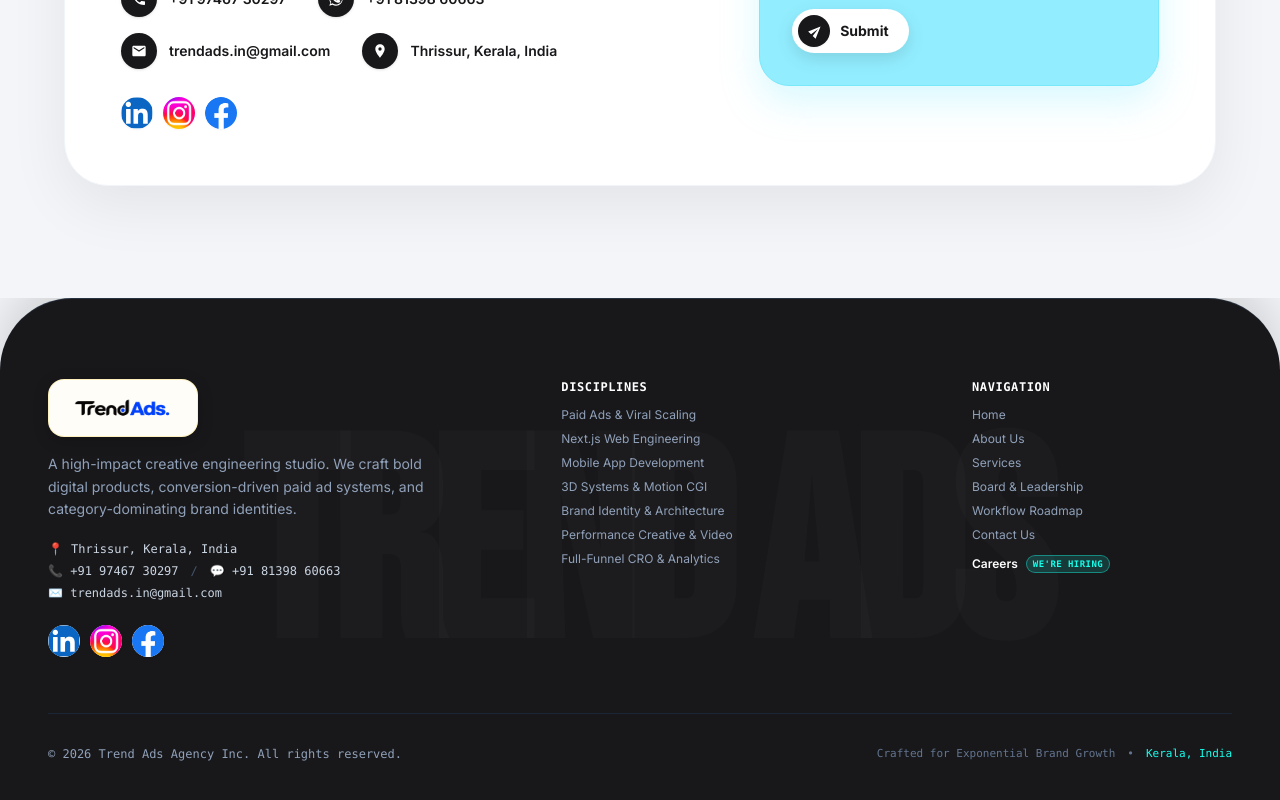
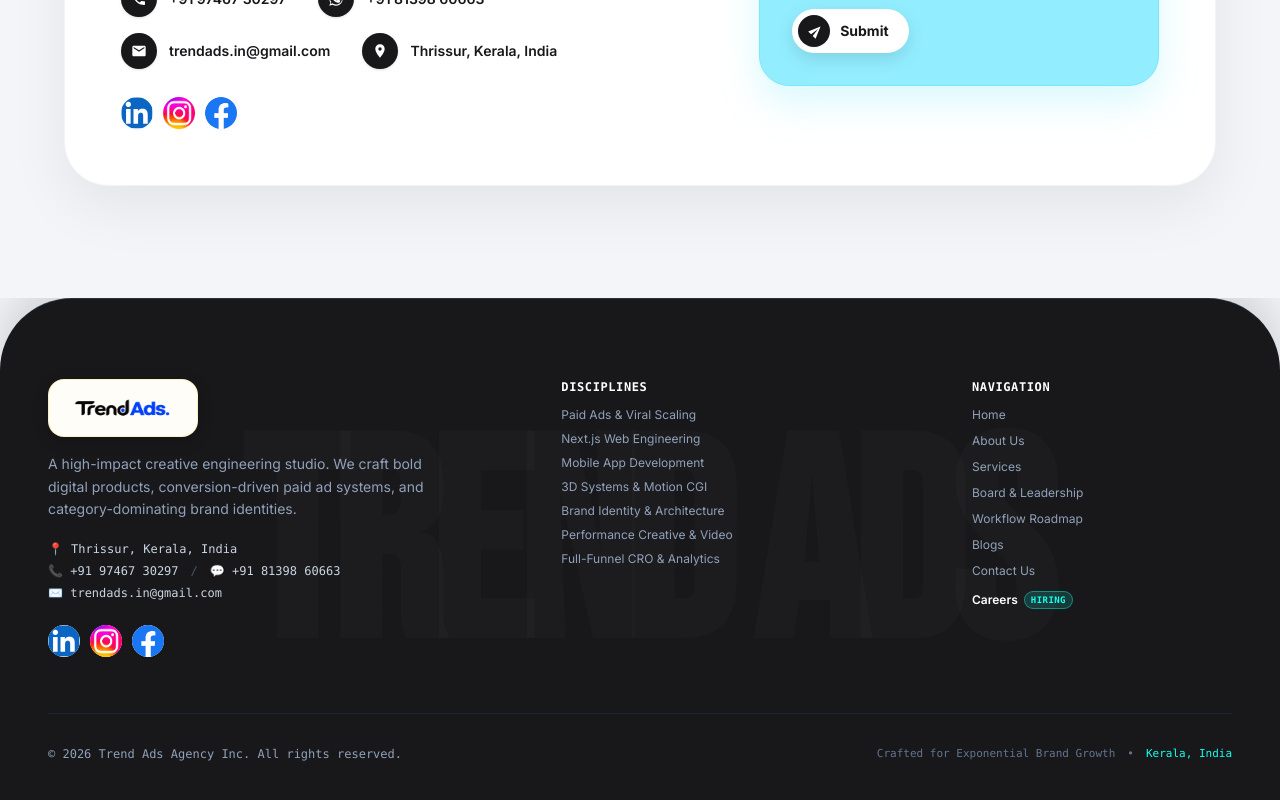
Before and after one commit to Trend-Ads/TrendAds-2.0, a Next.js app: page / in a window 1280 px wide. Shown: the part 8085-8885 px from the top of the page. Built offline with nearby package versions, Linux system fonts and the light colour scheme.

Commit message:
feat(footer) - updated on the footer - 002

```diff
--- a/src/components/footer/Footer.tsx
+++ b/src/components/footer/Footer.tsx
@@ -127,8 +127,8 @@ export default function Footer() {
             </div>
           </div>
 
-          {/* Column 2: Core Disciplines (Expanded) */}
-          <div className="lg:col-span-4 space-y-3">
+          {/* Column 2: Core Disciplines (Hidden on Mobile, Visible on Tablet & Desktop) */}
+          <div className="hidden md:block lg:col-span-4 space-y-3">
             <h4 className="text-xs font-mono font-bold text-white uppercase tracking-wider">
               Disciplines
             </h4>
@@ -171,12 +171,12 @@ export default function Footer() {
             </ul>
           </div>
 
-          {/* Column 3: Navigation & Careers */}
+          {/* Column 3: Navigation, Blogs & Careers */}
           <div className="lg:col-span-3 space-y-3">
             <h4 className="text-xs font-mono font-bold text-white uppercase tracking-wider">
               Navigation
             </h4>
-            <ul className="space-y-2 text-xs text-slate-400">
+            <ul className="grid grid-cols-2 md:grid-cols-1 gap-x-6 gap-y-2.5 text-xs text-slate-400">
               <li>
                 <a href="#hero" className="hover:text-[#14FFEC] transition-colors">
                   Home
@@ -203,18 +203,23 @@ export default function Footer() {
                 </a>
               </li>
               <li>
+                <a href="#blogs" className="hover:text-[#14FFEC] transition-colors">
+                  Blogs
+                </a>
+              </li>
+              <li>
                 <a href="#contact" className="hover:text-[#14FFEC] transition-colors">
                   Contact Us
                 </a>
               </li>
-              <li className="pt-1">
+              <li className="pt-0.5">
                 <a
                   href="#contact"
-                  className="inline-flex items-center gap-2 text-white hover:text-[#14FFEC] font-semibold transition-colors"
+                  className="inline-flex items-center gap-1.5 text-white hover:text-[#14FFEC] font-semibold transition-colors"
                 >
                   <span>Careers</span>
                   <span className="px-1.5 py-0.5 rounded-full bg-[#14FFEC]/15 border border-[#14FFEC]/40 text-[#14FFEC] text-[9px] font-mono uppercase font-bold tracking-wider">
-                    We&apos;re Hiring
+                    Hiring
                   </span>
                 </a>
               </li>
```
